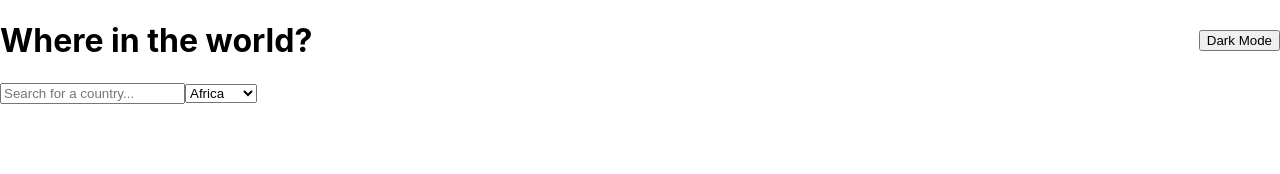
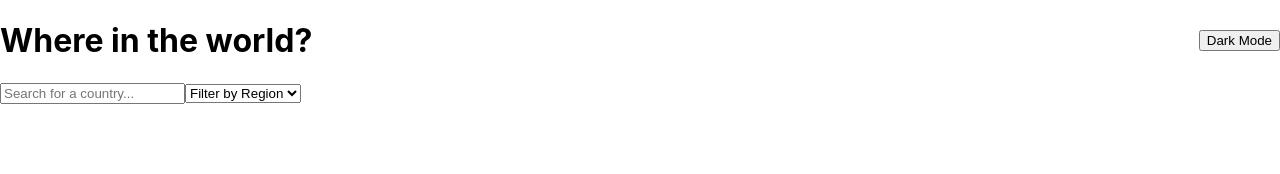
Before and after one commit to giandefaria/rest-countries-api-with-color-theme-switcher-master, a React (Create React App) app: page / in a window 1280 px wide. Shown: the top 174 px of the page. Built offline with nearby package versions, Linux system fonts and the light colour scheme.

Commit message:
edição nas opções do select

```diff
--- a/src/components/main/main.tsx
+++ b/src/components/main/main.tsx
@@ -12,6 +12,7 @@ export default function Main() {
                 <div>
                     <input type="search" name="country" id="country" placeholder='Search for a country...' />
                     <select name="filter-region" id="filter-region" placeholder='Filter by Region'>
+                        <option value="default">Filter by Region</option>
                         <option value="Africa">Africa</option>
                         <option value="America">America</option>
                         <option value="Asia">Asia</option>
```
